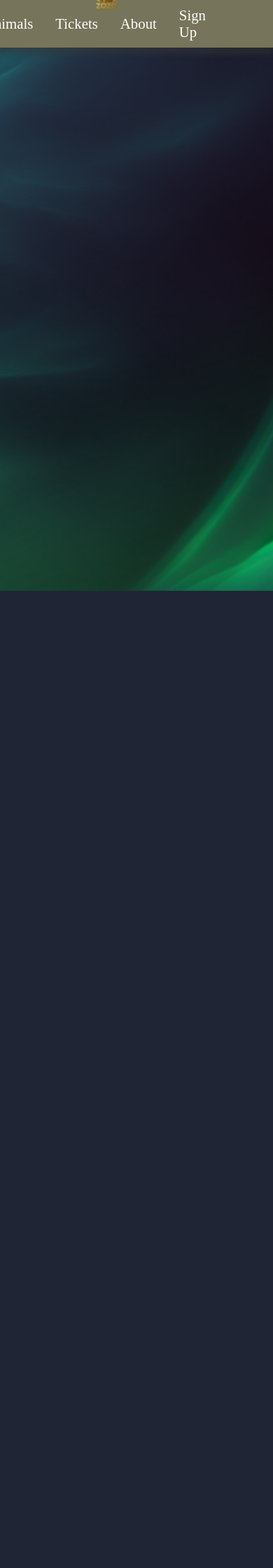
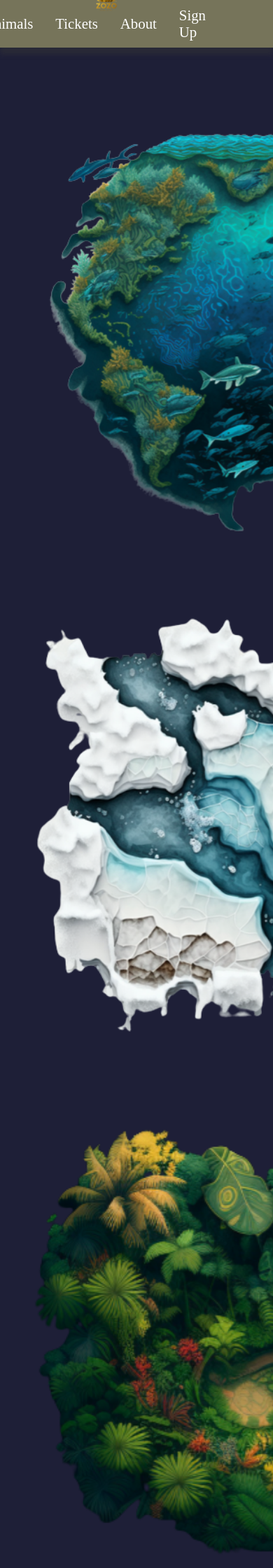
Before and after one commit to ismajliarita/ZooManagementSystem, a PHP site: page /pages/habitatMap.php in a window 390 px wide; the page is wider, and only the part inside the window is pictured. Shown: the top 2240 px of that part at 70% size. Before the commit the page ends 844 px from the top of that part, so only its background shows below. Run offline with PHP 8.4, Linux system fonts and the light colour scheme.

Commit message:
Habitat Map completed

```diff
--- a/pages/habitatMap.php
+++ b/pages/habitatMap.php
@@ -24,7 +24,32 @@
         </nav>
 
         <div class="habitatMap_innerPannel">
+            <div class="row">
+                <div class="column">
+                    <a href="#">
+                        <img src=" ../media/a-waterAreaNoBckg.png" class="maps" id="waterHabitat" />
+                    </a>
+                    <a href="#">
+                        <img src=" ../media/a-iceAreaNoBckg.png" class="maps" id="iceHabitat" />
+                    </a>
+                    <a href="#">
+                        <img src=" ../media/a-jungleAreaNoBckg.png" class="maps" id="jungleHabitat" />
+                    </a>
+                </div>
+                <div class="column">
+                    <a href="#">
+                        <img src=" ../media/a-forestNoBkg.png" class="maps" id="forestHabitat" />
+                    </a>
+                    <a href="#">
+                        <img src=" ../media/a-desertNoBckg.png" class="maps" id="desertHabitat" />
+                    </a>
+                </div>
+            </div>
 
+
+
+            <!-- <img src=" ../media/a-waterAreaNoBckg.png" class="maps" id="waterHabitat" />
+            <img src=" ../media/a-waterAreaNoBckg.png" class="maps" id="waterHabitat" /> -->
 
 
         </div>
--- a/style.css
+++ b/style.css
@@ -230,8 +230,69 @@
 
 .panelHabitatMap {
     width: 100%;
-    height: 100vh;
-    background-image: url('./media/backgroundHabitatMap.png');
-    background-position: center;
+    height: 100%;
+    background-color: rgb(30, 31, 55);
     background-size: cover;
 }
+
+.maps{
+    position: relative;
+}
+
+
+
+
+
+.column {
+    float: left;
+    width: 50%;
+    /* display: flex;
+    justify-content: center; */
+}
+
+.maps{
+    width: 650px;
+    transition: all .2s ease-in-out;
+}
+
+.maps:hover{
+    transform: scale(1.1);
+}
+
+/* Lefties  */
+#waterHabitat{
+    margin-top: 70px;
+    margin-left: 10%;
+}
+
+#jungleHabitat{
+    margin-top: 70px;
+    margin-left: 10%;
+}
+
+#iceHabitat{
+    margin-top: 70px;
+    margin-left: 10%;
+}
+
+/* Righties  */
+#forestHabitat{
+    margin-top: 300px;
+    margin-left: 10%;
+}
+
+#desertHabitat{
+    margin-top: 70px;
+    margin-left: 10%;
+}
+
+.row:after {
+    content: "";
+    display: table;
+    clear: both;
+}
+@media screen and (max-width: 1200px) {
+    .column {
+        width: 100%;
+    }
+}
```
Also changed, not shown: media/a-desertNoBckg.png (added), media/a-desertNoBkg.png (deleted), media/a-forestNoBkg.png, media/a-iceAreaNoBckg.png (added), media/a-iceAreaNoBkg.png (deleted), media/a-jungleAreaNoBckg.png (added), media/a-jungleAreaNoBkg.png (deleted), media/a-waterAreaNoBckg.png (added), media/a-waterAreaNoBkg.png (deleted), media/backgroundHabitatMap.png (deleted), media/desert_area.png (deleted).
